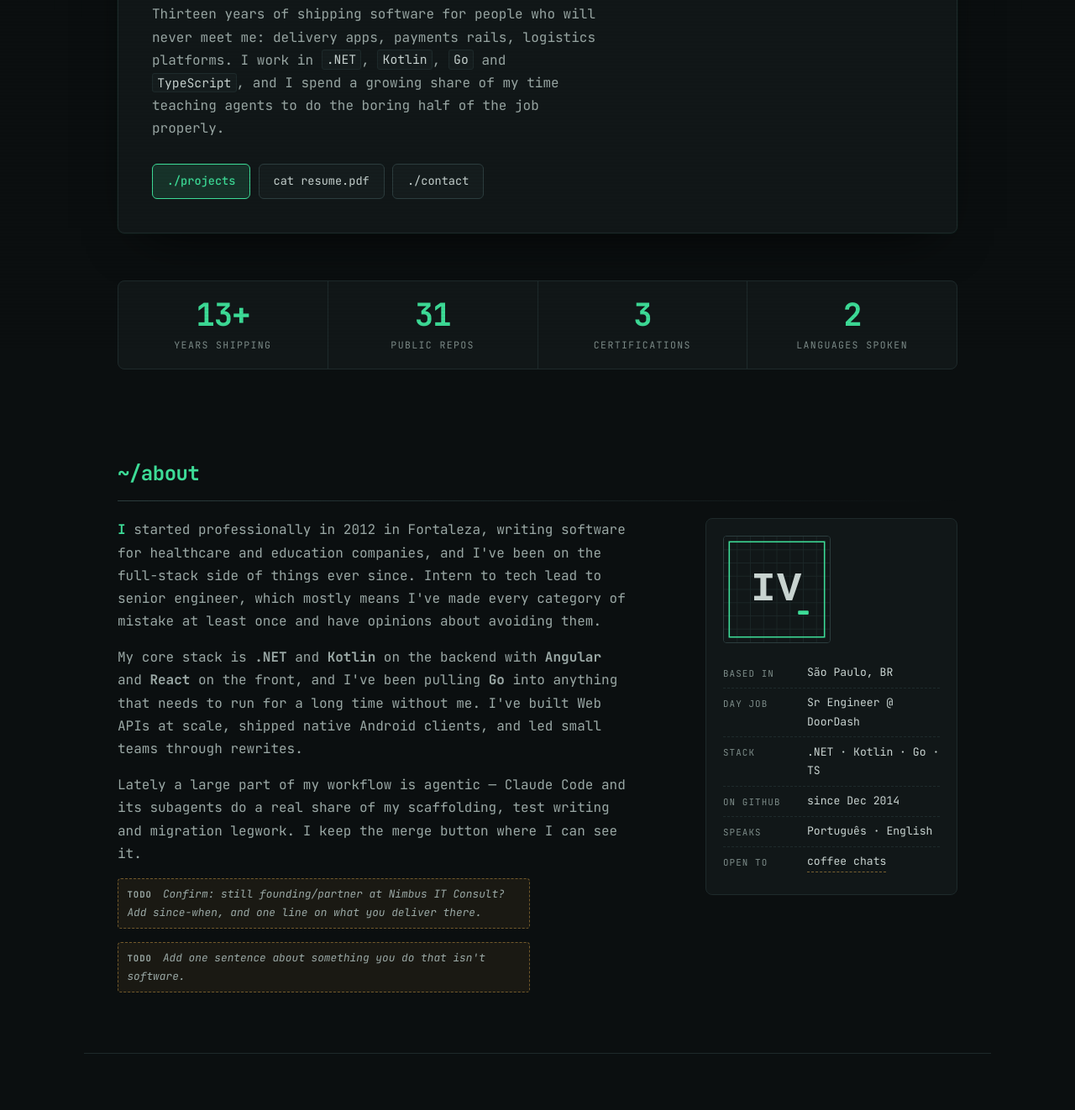
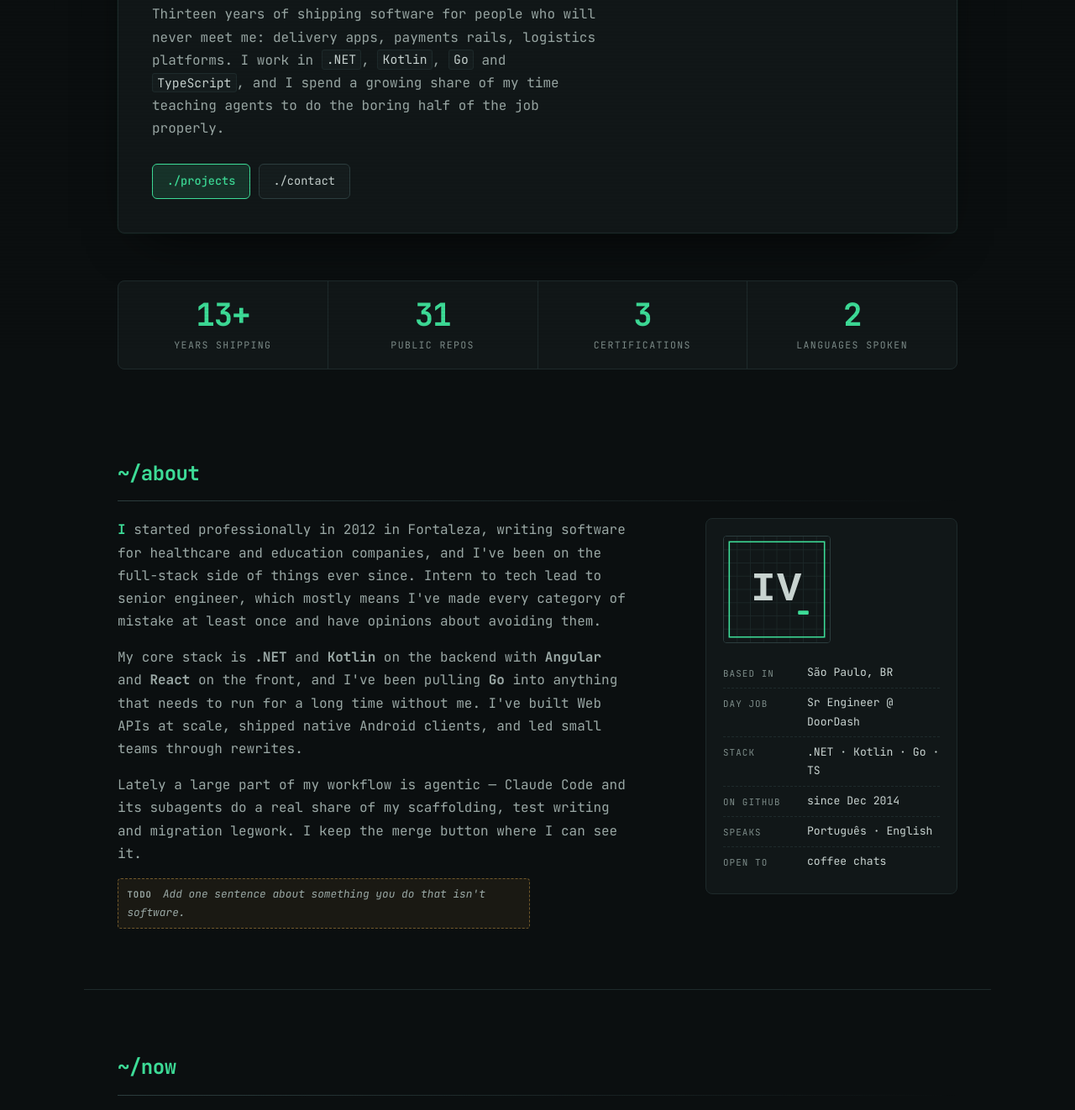
Before and after one commit to igoventura/igoventura.github.io, a plain HTML site: page index.html in a window 1280 px wide. Shown: the part 385-1707 px from the top of the page at 84% size. Drawn offline with Linux system fonts and the light colour scheme.

Commit message:
Drop CV download links; confirm 'open to'; remove Nimbus mention
- Both resume.pdf links pointed at '#'. Removed rather than shipped dead.
- 'open to: coffee chats' confirmed, no longer a TODO.
- Nimbus IT Consult is no longer current, so it is not mentioned on the page.
  Left an HTML note that the GitHub profile still advertises it.

```diff
--- a/index.html
+++ b/index.html
@@ -81,8 +81,6 @@
 
         <div class="hero-actions">
           <a class="btn btn-primary" href="#projects">./projects</a>
-          <!-- EDIT: upload a real CV and point this at it, or delete the link -->
-          <a class="btn" href="#" download>cat resume.pdf</a>
           <a class="btn" href="#contact">./contact</a>
         </div>
       </div>
@@ -136,9 +134,9 @@
           a real share of my scaffolding, test writing and migration legwork. I keep the
           merge button where I can see it.
         </p>
-        <!-- EDIT: I found this on your GitHub profile (company field + bio). Confirm it's
-             still accurate and add the years, then drop this comment. -->
-        <p class="todo">Confirm: still founding/partner at Nimbus IT Consult? Add since-when, and one line on what you deliver there.</p>
+        <!-- NOTE: your GitHub profile still says "@nimbusitconsult" and the bio reads
+             "Founder at Nimbus IT Consult". Since you've left it, update both there —
+             this page intentionally does not mention it. -->
         <!-- EDIT: the part that proves a human wrote this. -->
         <p class="todo">Add one sentence about something you do that isn't software.</p>
       </div>
@@ -151,8 +149,7 @@
           <div><dt>stack</dt><dd>.NET · Kotlin · Go · TS</dd></div>
           <div><dt>on github</dt><dd>since Dec 2014</dd></div>
           <div><dt>speaks</dt><dd>Português · English</dd></div>
-          <!-- EDIT: pick one. Your GitHub says "hireable", your CV says employed. -->
-          <div><dt>open to</dt><dd class="todo-inline">coffee chats</dd></div>
+          <div><dt>open to</dt><dd>coffee chats</dd></div>
         </dl>
       </aside>
     </div>
@@ -419,7 +416,7 @@
       </li>
     </ol>
 
-    <!-- EDIT: earlier roles, kept compact. Delete anything older than you want to show. -->
+    <!-- Earlier roles, kept compact. -->
     <div class="earlier reveal">
       <h3>earlier</h3>
       <ul>
@@ -446,11 +443,6 @@
         </ul>
       </section>
     </div>
-
-    <!-- EDIT: delete this block if you don't want a CV download -->
-    <p class="section-foot reveal">
-      <a class="btn" href="#" download>download full CV (.pdf)</a>
-    </p>
   </section>
 
   <!-- ==================================== CONTACT -->
```
